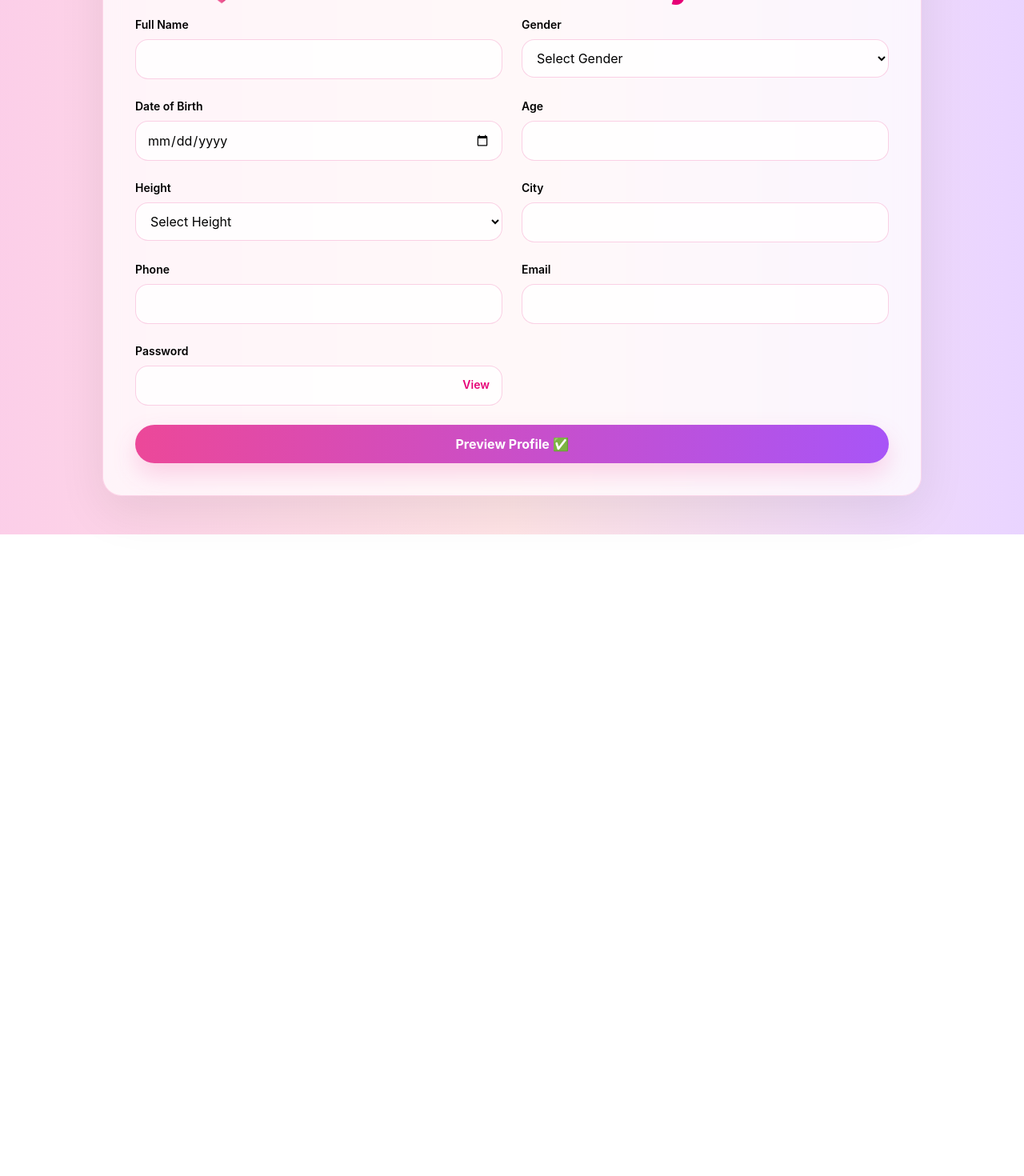
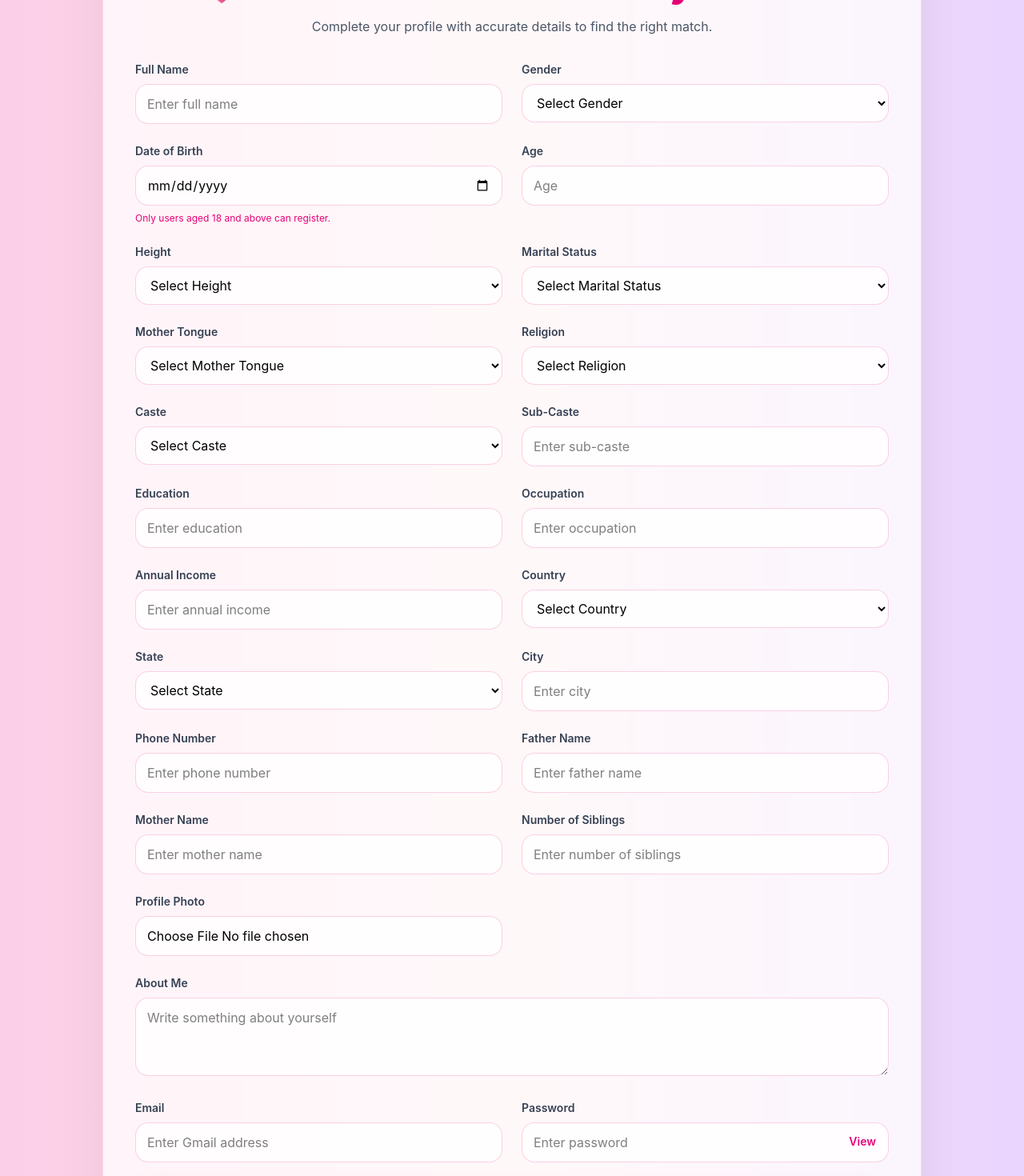
Before and after one commit to kolasaisrisaran-hash/Smart-Matrimony, a React (Vite) app: page /register in a window 1280 px wide. Shown: the part 140-1610 px from the top of the page at 80% size. Before the commit the page ends 808 px from the top, so only its background shows below. Built offline with nearby package versions, Linux system fonts and the light colour scheme.

Commit message:
Fixed register login preview duplicate id issue + updated API routes

```diff
--- a/src/pages/Register.jsx
+++ b/src/pages/Register.jsx
@@ -6,9 +6,7 @@ const Register = () => {
   const location = useLocation();
 
   const editData = location.state?.data || null;
-
   const loggedUser = JSON.parse(localStorage.getItem("logged_user") || "null");
-
   const isEditMode = Boolean(editData || loggedUser?._id);
 
   const [showPassword, setShowPassword] = useState(false);
@@ -86,7 +84,12 @@ const Register = () => {
   const [formData, setFormData] = useState(
     editData ||
       JSON.parse(localStorage.getItem("matrimony_draft") || "null") ||
-      loggedUser || {
+      (loggedUser
+        ? {
+            ...loggedUser,
+            password: "",
+          }
+        : {
             name: "",
             gender: "",
             dob: "",
@@ -111,7 +114,7 @@ const Register = () => {
             photo: "",
             email: "",
             password: "",
-      }
+          })
   );
 
   const calculateAge = (dob) => {
@@ -158,14 +161,12 @@ const Register = () => {
     if (!file) return;
 
     const reader = new FileReader();
-
     reader.onloadend = () => {
       setFormData((prev) => ({
         ...prev,
         photo: reader.result,
       }));
     };
-
     reader.readAsDataURL(file);
   };
 
@@ -191,7 +192,7 @@ const Register = () => {
       return;
     }
 
-    navigate("/profile-preview", { state: { data: formData } });
+    navigate("/preview", { state: { data: formData } });
   };
 
   return (
@@ -201,6 +202,21 @@ const Register = () => {
           💖 Create Your Matrimony Profile
         </h2>
 
+        <p className="text-center text-gray-600 mb-8 text-sm md:text-base">
+          Complete your profile with accurate details to find the right match.
+        </p>
+
+        {formData.photo && (
+          <div className="flex justify-center mb-6">
+            <img
+              src={formData.photo}
+              alt="preview"
+              className="w-24 h-24 rounded-full object-cover border-4 border-pink-500 shadow-lg"
+              onError={(e) => (e.currentTarget.style.display = "none")}
+            />
+          </div>
+        )}
+
         <form
           onSubmit={handleSubmit}
           className="grid grid-cols-1 md:grid-cols-2 gap-6"
@@ -208,6 +224,7 @@ const Register = () => {
           <Input
             label="Full Name"
             name="name"
+            placeholder="Enter full name"
             value={formData.name}
             onChange={handleChange}
           />
@@ -222,10 +239,9 @@ const Register = () => {
           />
 
           <div>
-            <label className="block text-sm font-semibold mb-2">
+            <label className="block text-sm font-semibold text-gray-700 mb-2">
               Date of Birth
             </label>
-
             <input
               type="date"
               name="dob"
@@ -235,12 +251,18 @@ const Register = () => {
               className="input-soft"
               required
             />
+            <p className="text-xs text-pink-600 mt-2">
+              Only users aged 18 and above can register.
+            </p>
           </div>
 
           <Input
             label="Age"
+            type="text"
             name="age"
-            value={formData.age}
+            placeholder="Age"
+            value={formData.age || ""}
+            onChange={() => {}}
             readOnly
             bgClass="bg-gray-100"
           />
@@ -254,40 +276,203 @@ const Register = () => {
             onChange={handleChange}
           />
 
+          <Select
+            label="Marital Status"
+            name="maritalStatus"
+            value={formData.maritalStatus}
+            placeholder="Select Marital Status"
+            options={["Never Married", "Divorced", "Widowed"]}
+            onChange={handleChange}
+          />
+
+          <Select
+            label="Mother Tongue"
+            name="motherTongue"
+            value={formData.motherTongue}
+            placeholder="Select Mother Tongue"
+            options={motherTongueOptions}
+            onChange={handleChange}
+          />
+
+          <Select
+            label="Religion"
+            name="religion"
+            value={formData.religion}
+            placeholder="Select Religion"
+            options={religionOptions}
+            onChange={handleChange}
+          />
+
+          <Select
+            label="Caste"
+            name="caste"
+            value={formData.caste}
+            placeholder="Select Caste"
+            options={casteOptions}
+            onChange={handleChange}
+          />
+
+          <Input
+            label="Sub-Caste"
+            name="subCaste"
+            placeholder="Enter sub-caste"
+            value={formData.subCaste}
+            onChange={handleChange}
+          />
+
+          <Input
+            label="Education"
+            name="education"
+            placeholder="Enter education"
+            value={formData.education}
+            onChange={handleChange}
+          />
+
+          <Input
+            label="Occupation"
+            name="occupation"
+            placeholder="Enter occupation"
+            value={formData.occupation}
+            onChange={handleChange}
+          />
+
+          <Input
+            label="Annual Income"
+            name="income"
+            placeholder="Enter annual income"
+            value={formData.income}
+            onChange={handleChange}
+          />
+
+          <Select
+            label="Country"
+            name="country"
+            value={formData.country}
+            placeholder="Select Country"
+            options={countryOptions}
+            onChange={handleChange}
+          />
+
+          <Select
+            label="State"
+            name="state"
+            value={formData.state}
+            placeholder="Select State"
+            options={stateOptions}
+            onChange={handleChange}
+          />
+
           <Input
             label="City"
             name="city"
+            placeholder="Enter city"
             value={formData.city}
             onChange={handleChange}
           />
 
           <Input
-            label="Phone"
+            label="Phone Number"
+            type="tel"
             name="phone"
+            placeholder="Enter phone number"
             value={formData.phone}
             onChange={handleChange}
           />
 
           <Input
-            label="Email"
-            name="email"
-            value={formData.email}
+            label="Father Name"
+            name="fatherName"
+            placeholder="Enter father name"
+            value={formData.fatherName}
             onChange={handleChange}
           />
 
+          <Input
+            label="Mother Name"
+            name="motherName"
+            placeholder="Enter mother name"
+            value={formData.motherName}
+            onChange={handleChange}
+          />
+
+          <Input
+            label="Number of Siblings"
+            name="siblings"
+            placeholder="Enter number of siblings"
+            value={formData.siblings}
+            onChange={handleChange}
+          />
+
+          <div>
+            <label className="block text-sm font-semibold text-gray-700 mb-2">
+              Profile Photo
+            </label>
+            <input
+              type="file"
+              accept="image/*"
+              onChange={handleImageChange}
+              className="input-soft"
+            />
+          </div>
+
+          <div className="md:col-span-2">
+            <label className="block text-sm font-semibold text-gray-700 mb-2">
+              About Me
+            </label>
+            <textarea
+              name="about"
+              placeholder="Write something about yourself"
+              className="input-soft w-full"
+              rows="3"
+              value={formData.about}
+              onChange={handleChange}
+              required
+            />
+          </div>
+
+          <div>
+            <label className="block text-sm font-semibold text-gray-700 mb-2">
+              Email
+            </label>
+            <input
+              type="email"
+              name="email"
+              placeholder="Enter Gmail address"
+              value={formData.email}
+              onChange={handleChange}
+              className="input-soft"
+              pattern="^[a-zA-Z0-9._%+-]+@gmail\.com$"
+              title="Only Gmail addresses are allowed"
+              required
+            />
+          </div>
+
           {!isEditMode && (
-            <PasswordInput
-              showPassword={showPassword}
-              setShowPassword={setShowPassword}
+            <div className="relative w-full">
+              <label className="block text-sm font-semibold text-gray-700 mb-2">
+                Password
+              </label>
+              <input
+                type={showPassword ? "text" : "password"}
+                name="password"
+                placeholder="Enter password"
                 value={formData.password}
                 onChange={handleChange}
+                className="input-soft w-full pr-24 password-input"
+                required
               />
+
+              <button
+                type="button"
+                onClick={() => setShowPassword((prev) => !prev)}
+                className="absolute right-4 top-[42px] text-sm font-semibold text-pink-600 hover:text-pink-700 z-10 bg-transparent border-none"
+              >
+                {showPassword ? "Hide" : "View"}
+              </button>
+            </div>
           )}
 
-          <button
-            type="submit"
-            className="btn-primary md:col-span-2 w-full"
-          >
+          <button type="submit" className="btn-primary md:col-span-2 w-full">
             Preview Profile ✅
           </button>
         </form>
@@ -296,12 +481,24 @@ const Register = () => {
   );
 };
 
-const Input = ({ label, name, value, onChange, readOnly = false, bgClass = "" }) => (
+const Input = ({
+  label,
+  type = "text",
+  name,
+  placeholder,
+  value,
+  onChange,
+  readOnly = false,
+  bgClass = "",
+}) => (
   <div>
-    <label className="block text-sm font-semibold mb-2">{label}</label>
+    <label className="block text-sm font-semibold text-gray-700 mb-2">
+      {label}
+    </label>
     <input
-      type="text"
+      type={type}
       name={name}
+      placeholder={placeholder}
       value={value}
       onChange={onChange}
       readOnly={readOnly}
@@ -313,7 +510,9 @@ const Input = ({ label, name, value, onChange, readOnly = false, bgClass = "" })
 
 const Select = ({ label, name, value, options, onChange, placeholder }) => (
   <div>
-    <label className="block text-sm font-semibold mb-2">{label}</label>
+    <label className="block text-sm font-semibold text-gray-700 mb-2">
+      {label}
+    </label>
     <select
       name={name}
       value={value}
@@ -331,26 +530,4 @@ const Select = ({ label, name, value, options, onChange, placeholder }) => (
   </div>
 );
 
-const PasswordInput = ({ showPassword, setShowPassword, value, onChange }) => (
-  <div className="relative w-full">
-    <label className="block text-sm font-semibold mb-2">Password</label>
-
-    <input
-      type={showPassword ? "text" : "password"}
-      name="password"
-      value={value}
-      onChange={onChange}
-      className="input-soft w-full pr-24"
-      required
-    />
-
-    <button
-      type="button"
-      onClick={() => setShowPassword((prev) => !prev)}
-      className="absolute right-4 top-[42px] text-sm font-semibold text-pink-600"
-    >
-      {showPassword ? "Hide" : "View"}
-    </button>
-  </div>
-);
 export default Register;
```
Lines whose indentation alone changed are shown as unchanged.
